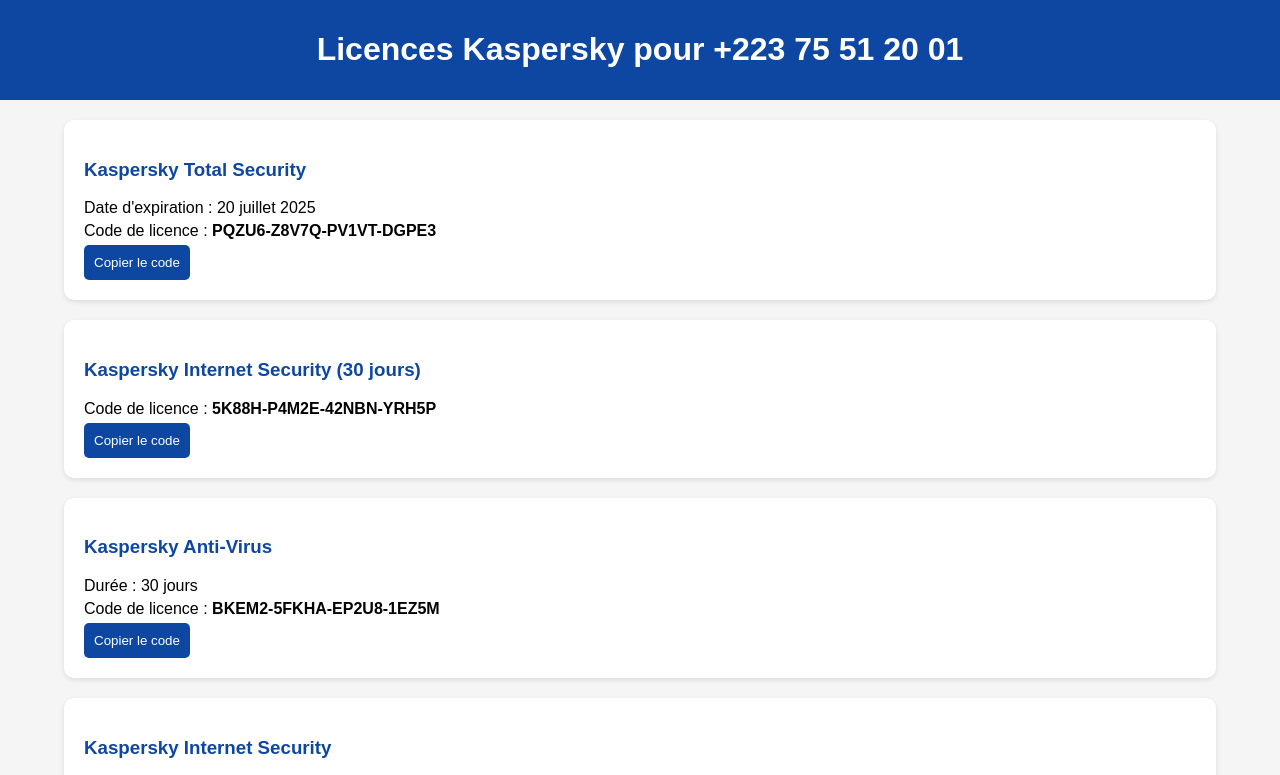
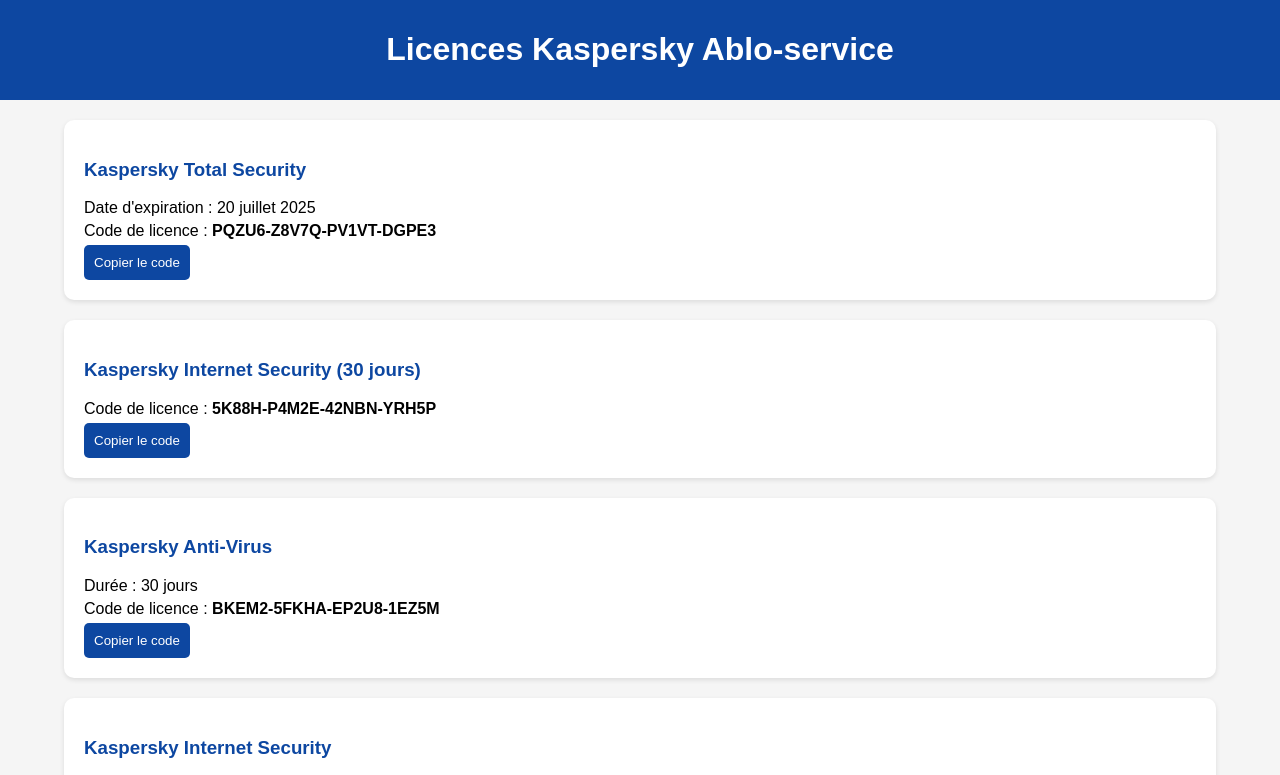
Before and after one commit to PrepaconcourBurkina/Ablo_Kaspersky, a plain HTML site: page index.html in a window 1280 px wide. Shown: the top 775 px of the page. Drawn offline with Linux system fonts and the light colour scheme.

Commit message:
Update index.html

```diff
--- a/index.html
+++ b/index.html
@@ -60,7 +60,7 @@
 <body>
 
 <header>
-    <h1>Licences Kaspersky pour +223 75 51 20 01</h1>
+    <h1>Licences Kaspersky Ablo-service</h1>
 </header>
 
 <div class="container">
```
